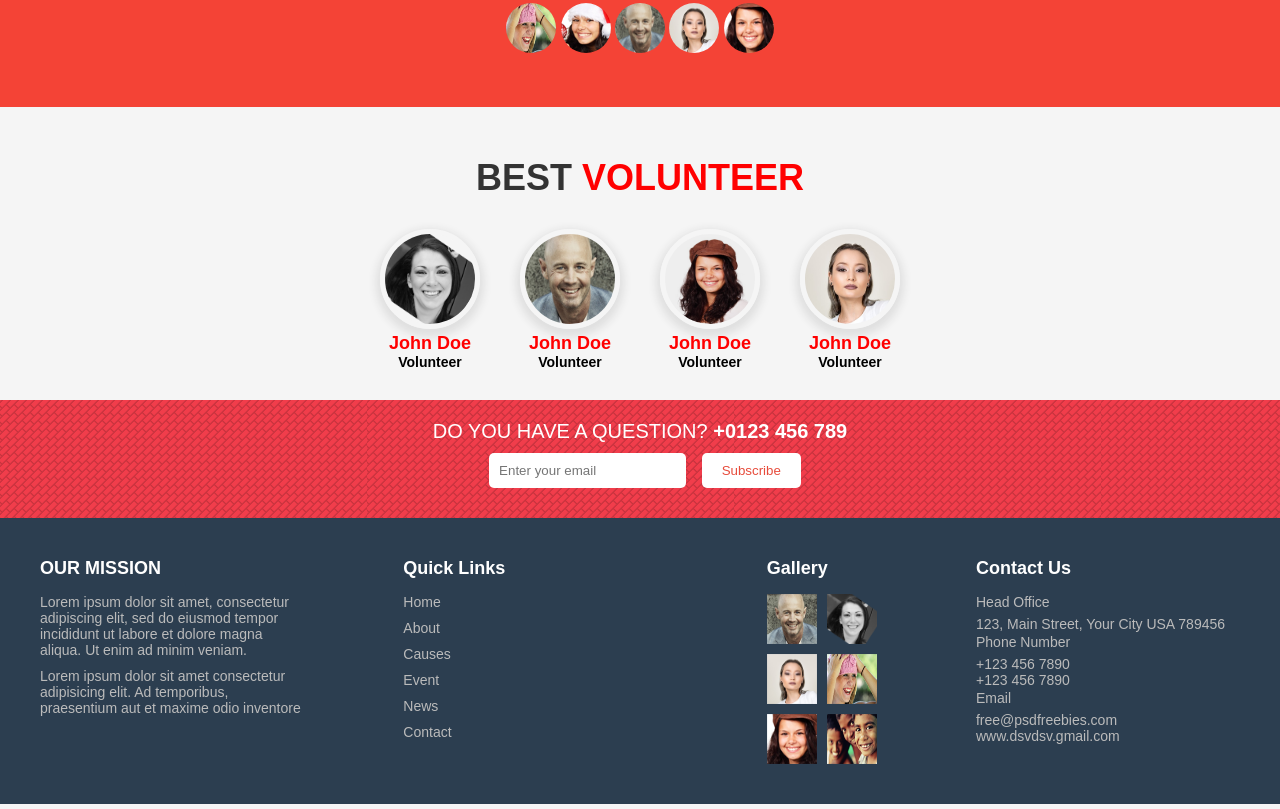
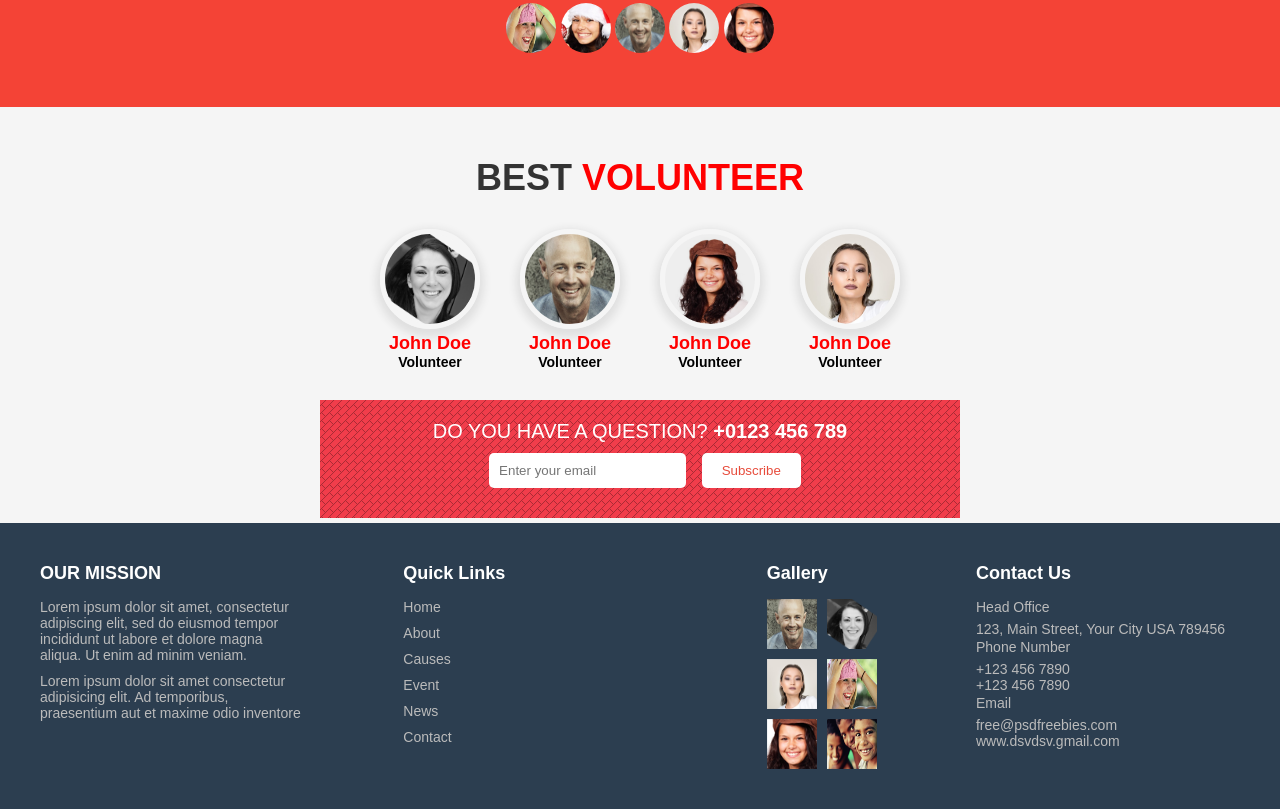
Before and after one commit to sidharthsharma144/20_Horizon_CodeSlam_IEEE_CIET, a plain HTML site: page index.html in a window 1280 px wide. Shown: the part 1667-2476 px from the top of the page. Drawn offline with Linux system fonts and the light colour scheme.

Commit message:
almost done

```diff
--- a/index.css
+++ b/index.css
@@ -320,11 +320,13 @@ body {
 
 .contact {
 
-background-image: url(/20_Horizon_CodeSlam_IEEE_CIET/images/Rectangle\ 3\ copy.png);
+background-image: url("images/Rectangle 4 copy 2.png");
     color: white;
     text-align: center;
     padding: 20px 0;
+    margin: 5px auto;
     font-size: 20px;
+    width: 50%;
 }
 
 .contact .phone {
```
